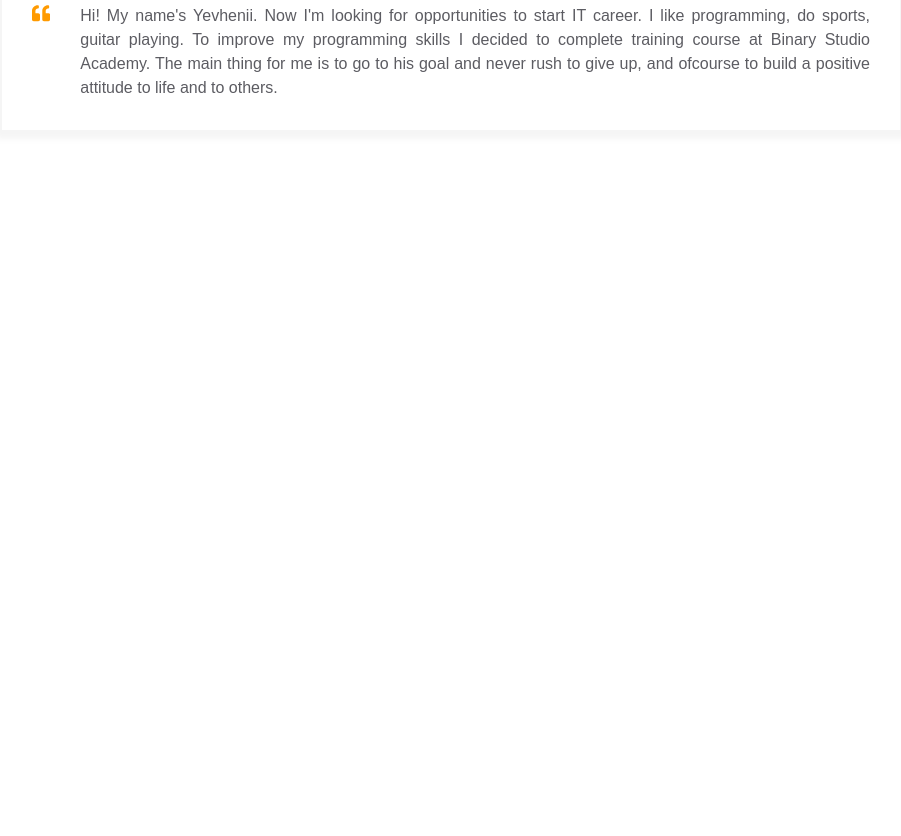
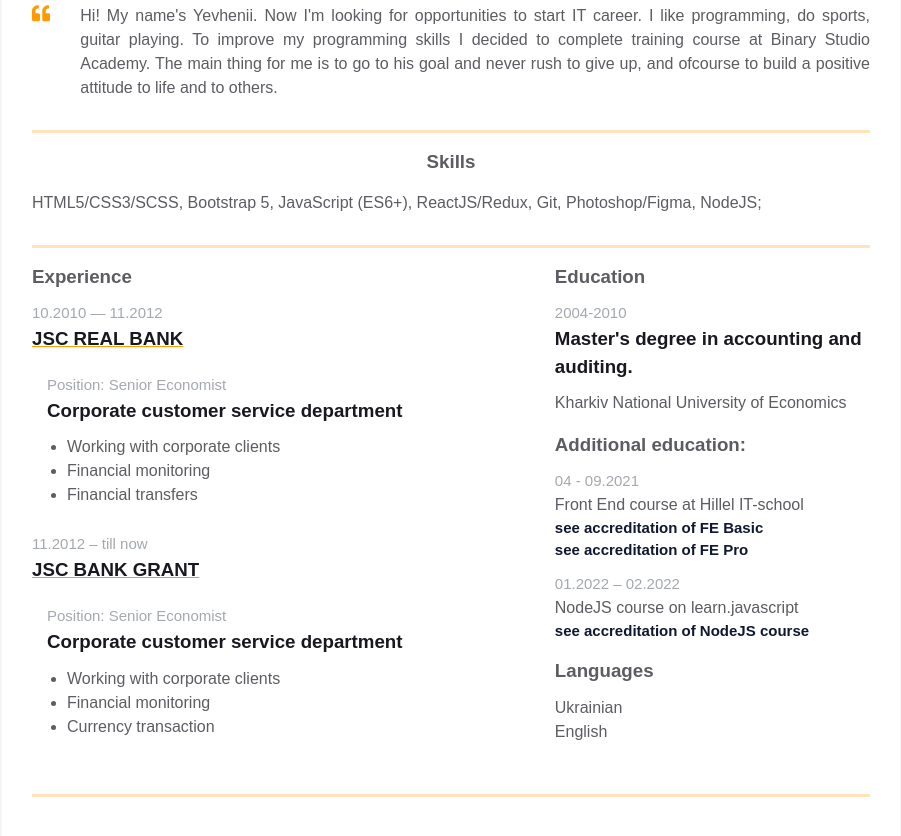
Before and after one commit to YevheniiBieliaiev/homepage, a plain HTML site: page index.html in a window 1280 px wide. Shown: the part 346-1182 px from the top of the page, without its empty margins (189-1090 px from the left). Before the commit the page ends 800 px from the top, so only its background shows below. Drawn offline with Linux system fonts and the light colour scheme.

Commit message:
Added additional-info block and some changes

```diff
--- a/index.html
+++ b/index.html
@@ -71,11 +71,12 @@
                 <span>+&#051;&#056;&#048;&#054;&#054;&#048;&#049;&#053;&#051;&#054;&#052;&#055;</span>
               </a>
             </div>
-
-
+          </div>
         </div>
       </div>
 
+      <div class="container">
+        <div class="resume__block">
           <div class="intro">
             <div class="intro__icon-wrapper">
               <svg class="intro__icon" xmlns="http://www.w3.org/2000/svg" viewBox="0 0 512 512">
@@ -91,6 +92,100 @@
           </div>
         </div>
       </div>
+
+      <div class="container">
+        <div class="resume__block">
+          <div class="skills">
+            <h3 class="skills__header">Skills</h3>
+            <p class="skills__text">HTML5/CSS3/SCSS, Bootstrap 5, JavaScript (ES6+), ReactJS/Redux, Git,
+              Photoshop/Figma, NodeJS;</p>
+          </div>
+        </div>
+      </div>
+
+      <div class="container">
+        <div class="resume__block">
+          <div class="main-info fh">
+            <div class="experiences">
+              <h3 class="experiences__header">Experience</h3>
+              <div class="experiences__company">
+                <div class="experiences__company-header">
+                  <span class="experiences__company-header-durability">10.2010 — 11.2012</span>
+                  <h3 class="experiences__company-header-name">JSC REAL BANK</h3>
+                </div>
+
+                <div class="experiences__company-project">
+                  <span class="experiences__company-project-role">Position: Senior Economist</span>
+                  <h3 class="experiences__company-project-name">Corporate customer service department</h3>
+                  <ul class="experiences__company-project-responsibilities">
+                    <li>Working with corporate clients</li>
+                    <li>Financial monitoring</li>
+                    <li>Financial transfers</li>
+                  </ul>
+                </div>
+              </div>
+
+              <div class="experiences__company">
+                <div class="experiences__company-header">
+                  <span class="experiences__company-header-durability">11.2012 – till now</span>
+                  <h3 class="experiences__company-header-name">JSC BANK GRANT</h3>
+                </div>
+
+                <div class="experiences__company-project">
+                  <span class="experiences__company-project-role">Position: Senior Economist</span>
+                  <h3 class="experiences__company-project-name">Corporate customer service department</h3>
+                  <ul class="experiences__company-project-responsibilities">
+                    <li>Working with corporate clients</li>
+                    <li>Financial monitoring</li>
+                    <li>Currency transaction</li>
+                  </ul>
+                </div>
+              </div>
+            </div>
+
+            <div class="additional-info fv">
+              <div class="additional-info__education">
+                <h3 class="additional-info__education-header">Education</h3>
+                <div class="additional-info__education-university">
+                  <span class="additional-info__education-university-durability">2004-2010</span>
+                  <h3 class="additional-info__education-university-speciality">Master's degree in accounting and
+                    auditing.</h3>
+                  <p class="additional-info__education-university-name">Kharkiv National University of Economics</p>
+                </div>
+              </div>
+
+              <div class="additional-info__additional-education">
+                <h3 class="additional-info__education-header">Additional education:</h3>
+                <div class="additional-info__education-courses">
+                  <span class="additional-info__education-courses-durability">04 - 09.2021</span>
+                  <p class="additional-info__education-university-name">Front End course at Hillel IT-school</p>
+                  <a class="certificate" href="https://certificate.ithillel.ua/view/24021440" target="_blank">see
+                    accreditation of FE Basic </a>
+                  <a class="certificate" href="https://certificate.ithillel.ua/view/14295708" target="_blank">see
+                    accreditation of FE Pro </a>
+                </div>
+
+                <div class="additional-info__education-courses">
+                  <span class="additional-info__education-courses-durability">01.2022 – 02.2022</span>
+                  <p class="additional-info__education-university-name"> NodeJS course on learn.javascript</p>
+                  <a class="certificate"
+                    href="https://learn.javascript.ru/courses/nodejs-20220114/yevheniibieliaiev/en/certificate.jpg"
+                    target="_blank">see accreditation of NodeJS course</a>
+                </div>
+              </div>
+
+              <div class="additional-info__languages">
+                <h3 class="additional-info__languages-header">Languages</h3>
+                <p class="additional-info__languages-item">Ukrainian</p>
+                <p class="additional-info__languages-item">English</p>
+              </div>
+
+            </div>
+          </div>
+        </div>
+      </div>
+
+    </div>
   </main>
 </body>
 
--- a/styles.css
+++ b/styles.css
@@ -15,6 +15,8 @@ body {
   --icon-color: #6a737d;
   --border-color: #ff9a0045;
   --text-decoration-color: #ff9a00;
+  --links-certificate-color: #101831;
+  --links-certificate-color-hover: #313d5f;
 }
 
 .container {
@@ -180,7 +182,7 @@ body {
 .experiences__header {
   color: var(--secondary-text-color);
   text-align: left;
-  margin-bottom: 20px;
+  margin-bottom: 10px;
 }
 
 .experiences__company-header-durability {
@@ -225,17 +227,19 @@ body {
   flex: 1 1 40%;
 }
 
-.additional-info__education {
-  margin-bottom: 20px;
+.additional-info__education,
+.additional-info__info__additional-education{
+  margin-bottom: 10px;
 }
 
 .additional-info__education-header {
   color: var(--secondary-text-color);
   text-align: left;
-  margin-bottom: 20px;
+  margin-bottom: 10px;
 }
 
-.additional-info__education-university-durability {
+.additional-info__education-university-durability,
+.additional-info__education-courses-durability {
   color: var(--durability-text-color);
   text-align: left;
   margin-bottom: 10px;
@@ -252,6 +256,21 @@ body {
   color: var(--secondary-text-color);
 }
 
+.additional-info__education-courses {
+  margin-bottom: 10px;
+}
+
+.certificate {
+  display: block;
+  text-decoration: none;
+  font-size: 15px;
+  color: var(--links-certificate-color);
+  font-weight: bold;
+}
+.certificate:hover {
+  color: var(--links-certificate-color-hover);
+}
+
 .additional-info__languages {
   margin-bottom: 20px;
 }
@@ -259,7 +278,7 @@ body {
 .additional-info__languages-header {
   color: var(--secondary-text-color);
   text-align: left;
-  margin-bottom: 20px;
+  margin-bottom: 10px;
 }
 
 .additional-info__languages-item {
```
Lines whose indentation alone changed are shown as unchanged.
